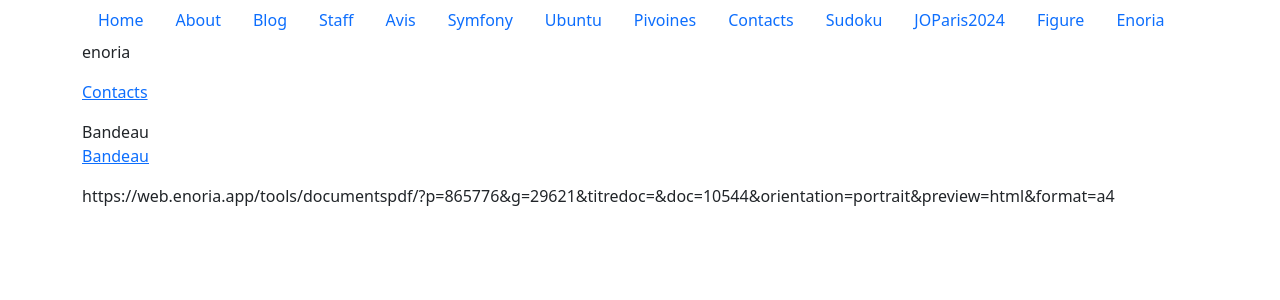
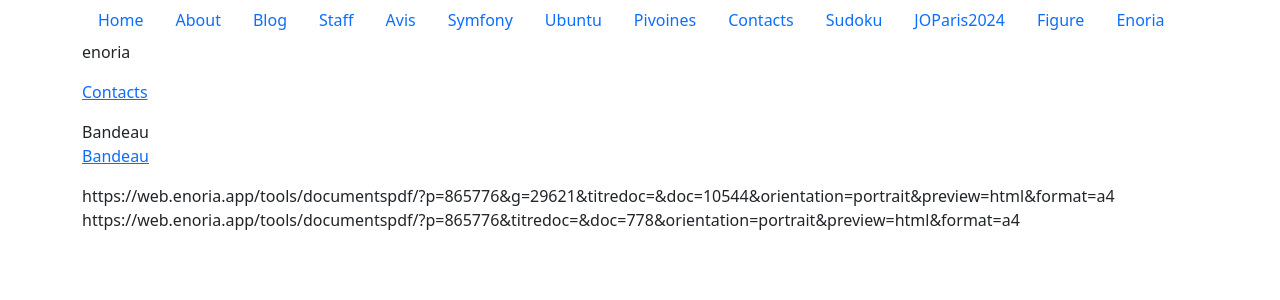
Before and after one commit to awelvor/mybootstrap, a Jekyll site: the page built from enoria.html, in a window 1280 px wide. Shown: the top 300 px of the page. Built offline with Jekyll 4.4.1, drawn with Linux system fonts in a browser that asks for light colours; part of the change alters nothing that is shown.

Commit message:
Update enoria.html

```diff
--- a/enoria.html
+++ b/enoria.html
@@ -15,3 +15,6 @@ Bandeau
 
 
 https://web.enoria.app/tools/documentspdf/?p=865776&g=29621&titredoc=&doc=10544&orientation=portrait&preview=html&format=a4
+
+
+https://web.enoria.app/tools/documentspdf/?p=865776&titredoc=&doc=778&orientation=portrait&preview=html&format=a4
```
